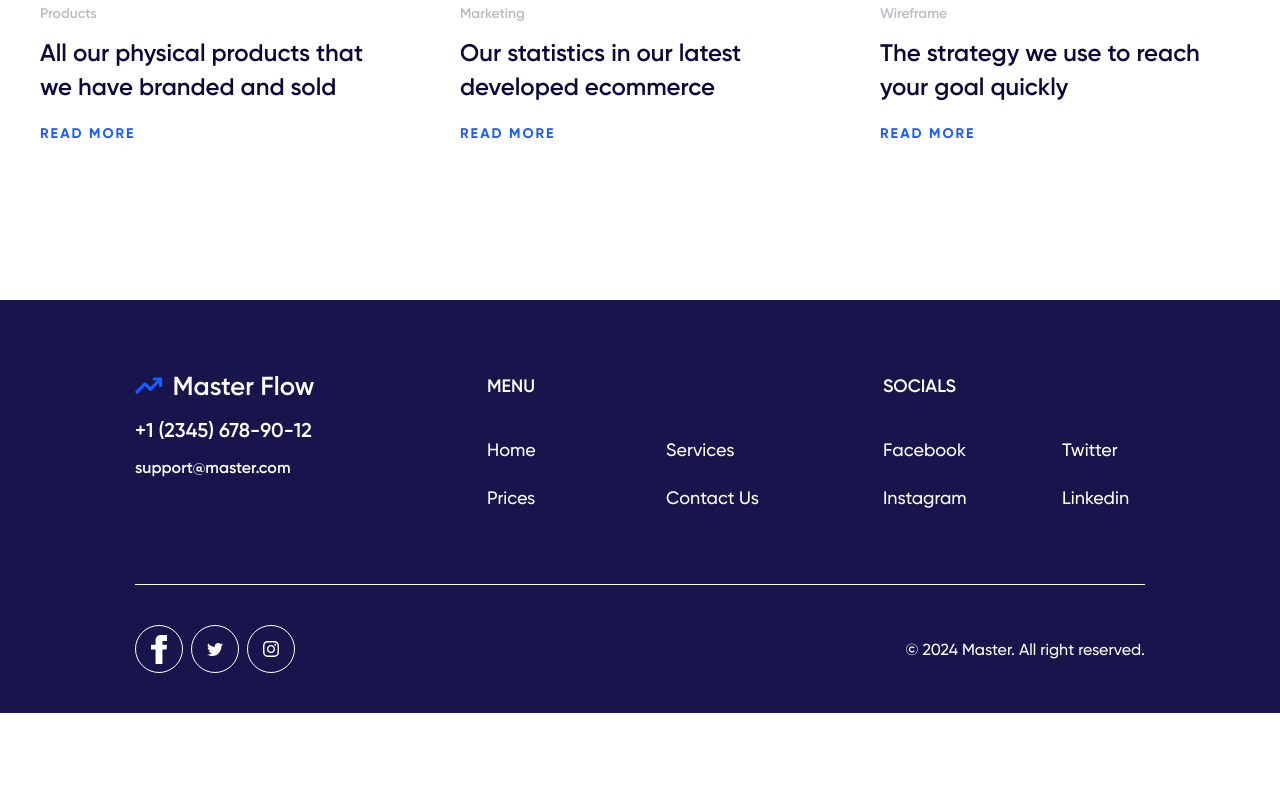
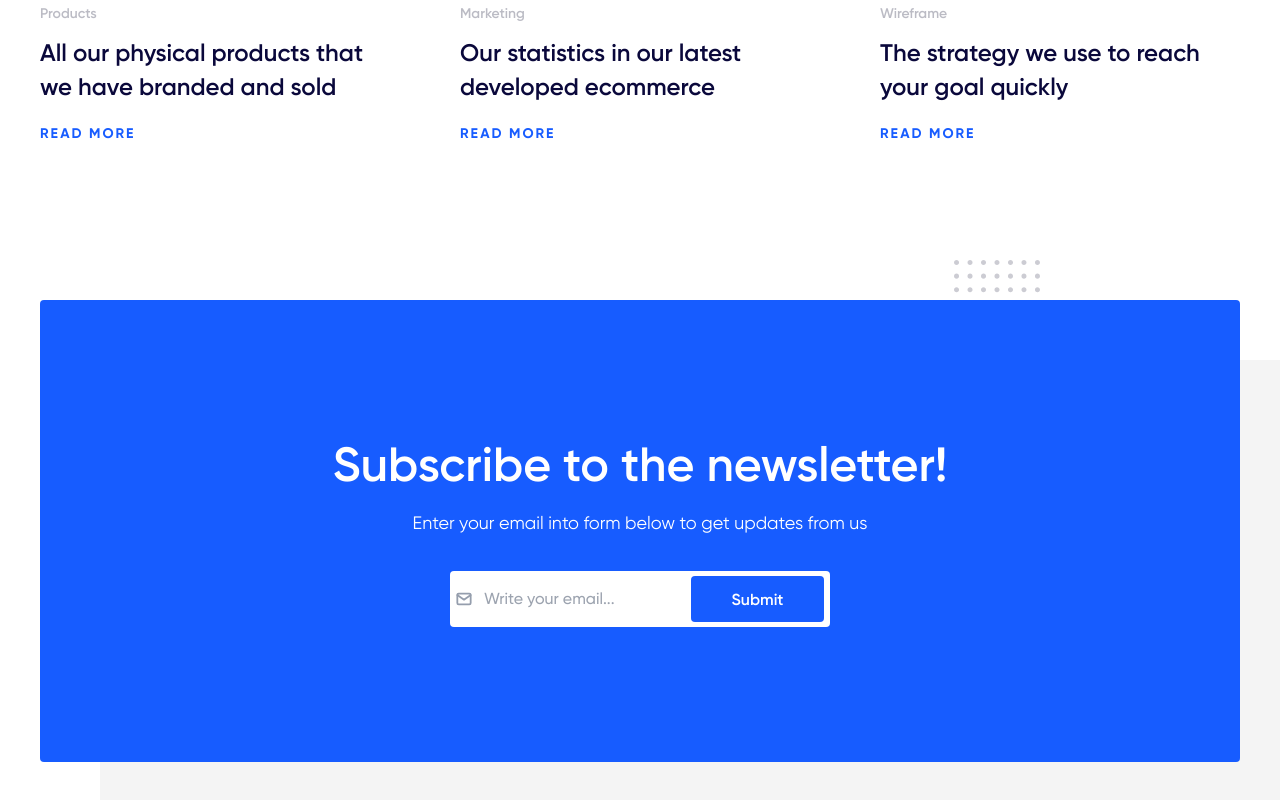
Before and after one commit to Slavinto/master-flow, a Next.js app: page / in a window 1280 px wide. Shown: the part 3399-4199 px from the top of the page. Before the commit the page ends 4112 px from the top, so only its background shows below. Built offline with nearby package versions, Linux system fonts and the light colour scheme.

Commit message:
Subscribe form complete

```diff
--- a/src/app/globals.css
+++ b/src/app/globals.css
@@ -53,7 +53,7 @@ main {
     }
 
     .input {
-        @apply sm:flex-1 max-sm:w-full text-base leading-normal text-slate-gray pl-5 max-sm:p-5 outline-none sm:border-none border max-sm:border-slate-gray max-sm:rounded-full;
+        @apply sm:flex-1 max-sm:w-full text-base leading-normal text-light-gray pl-5 max-sm:p-5 outline-none sm:border-none border max-sm:border-light-gray max-sm:rounded-full;
     }
 
     .btn_common {
--- a/src/app/page.tsx
+++ b/src/app/page.tsx
@@ -1,4 +1,11 @@
-import { Customers, Experiences, Habits, Hero, Offices } from "@/components";
+import {
+    Customers,
+    Experiences,
+    Habits,
+    Hero,
+    Offices,
+    SubscribeForm,
+} from "@/components";
 
 export default function Home() {
     return (
@@ -8,6 +15,7 @@ export default function Home() {
             <Offices />
             <Habits />
             <Experiences />
+            <SubscribeForm />
         </main>
     );
 }
--- a/src/components/experiences.tsx
+++ b/src/components/experiences.tsx
@@ -6,7 +6,7 @@ const Experiences = () => {
     return (
         <section className='relative mb-[140px] flex flex-col gap-[60px]'>
             <h2 className='section-main-text'>Our latest experiences</h2>
-            <div className='flex justify-between relative z-10'>
+            <div className='flex gap-2 justify-between relative z-10'>
                 {postCardsExperiences.map((item) => (
                     <BlogPostCard
                         key={item.title}
--- a/src/components/index.ts
+++ b/src/components/index.ts
@@ -8,3 +8,4 @@ export { default as Offices } from "./offices";
 export { default as Habits } from "./habits";
 export { default as Experiences } from "./experiences";
 export { default as BlogPostCard } from "./blog-post-card";
+export { default as SubscribeForm } from "./subscribe-form";
--- /dev/null
+++ b/src/components/subscribe-form.tsx
@@ -0,0 +1,66 @@
+"use client";
+
+import { useState, FormEventHandler } from "react";
+import Image from "next/image";
+
+import { Button } from ".";
+
+const SubscribeForm = () => {
+    const [input, setInput] = useState("");
+
+    const handleSubmit: FormEventHandler = (e) => {
+        e.preventDefault();
+    };
+
+    return (
+        <section className='container-sm mb-[200px] relative'>
+            <Image
+                src={"/static/assets/patterns/shape1.svg"}
+                alt='shape pattern'
+                width={86}
+                height={102}
+                className='absolute z-0 right-[200px] -top-10'
+            />
+            <div className=' max-h-[462px] bg-primary py-[135px] px-[290px] relative z-10 flex items-center justify-center rounded'>
+                <form
+                    onSubmit={handleSubmit}
+                    className='flex flex-col items-center gap-3 max-w-[615px]'
+                >
+                    <h2 className='w-full section-main-text text-white'>
+                        Subscribe to the newsletter!
+                    </h2>
+                    <label
+                        htmlFor='subscribe-home'
+                        className='article-regular-text !text-white'
+                    >
+                        Enter your email into form below to get updates from us
+                    </label>
+                    <div className='flex gap-3 items-center max-w-[430px] h-[56px] bg-white text-light-gray font-medium text-4 mt-5 rounded'>
+                        <Image
+                            src={"/static/assets/icons/mail.svg"}
+                            width={16}
+                            height={16}
+                            alt='mail icon'
+                            className='ml-[6px]'
+                        />
+                        <input
+                            id='subscribe-home'
+                            placeholder='Write your email...'
+                            value={input}
+                            onChange={(e) => setInput(e.target.value)}
+                            className='outline-none text-dark shrink-0 grow'
+                        />
+                        <Button
+                            title='Submit'
+                            type='submit'
+                            classNames='text-white bg-primary rounded h-[46px] w-[133px] mr-[6px]'
+                        />
+                    </div>
+                </form>
+            </div>
+            <div className='z-0 relative -right-[60px] -bottom-[60px] container-sm -mt-[462px] h-[462px] bg-gray-canvas2' />
+        </section>
+    );
+};
+
+export default SubscribeForm;
```
Also changed, not shown: public/static/assets/icons/mail.svg (added).
